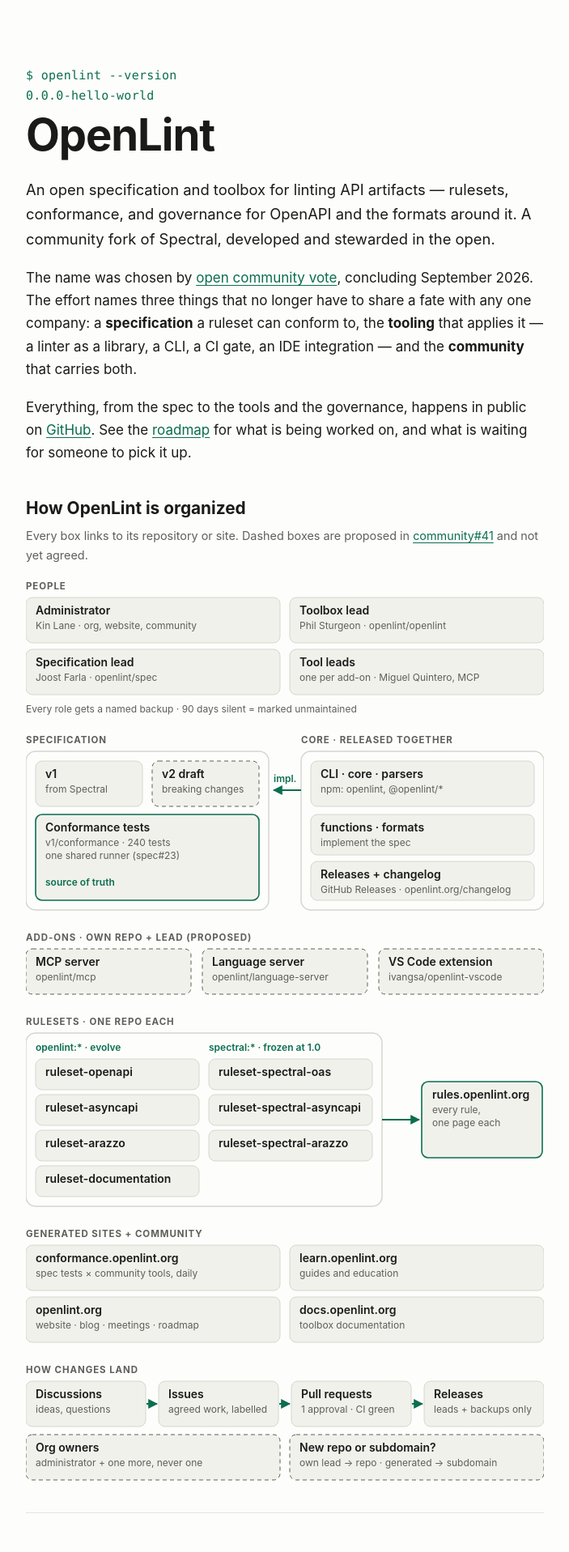
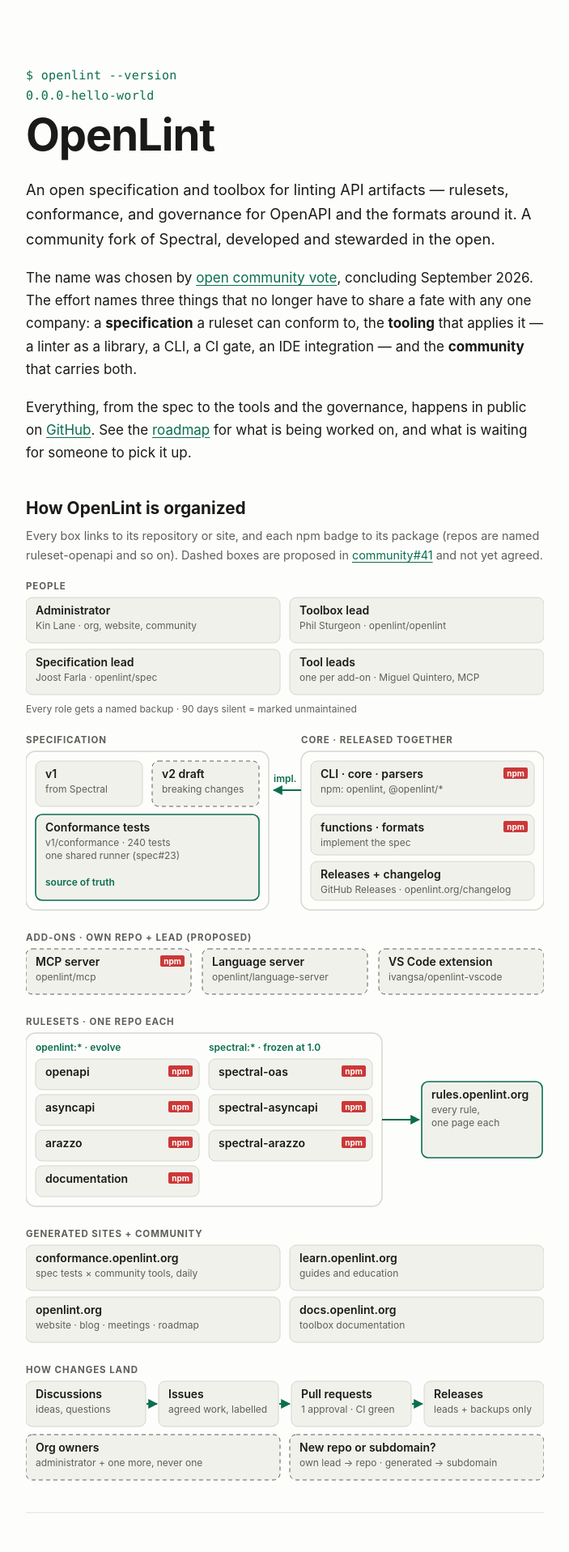
Before and after one commit to openlint/website, a Jekyll site: the page index.html, which Jekyll copies as it is, in a window 1280 px wide. Shown: the top 1917 px of the page at 81% size, without its empty margins (288-991 px from the left). Built offline with Jekyll 4.4.1, drawn with Linux system fonts in a browser that asks for light colours.

Commit message:
Diagram: npm badges linking each published package
Co-Authored-By: Claude Opus 5.5 <noreply@anthropic.com>

```diff
--- a/index.html
+++ b/index.html
@@ -82,6 +82,9 @@
   svg.org .b { fill: none; stroke: var(--line); stroke-width: 1.5; }
   svg.org .ln { stroke: var(--accent); stroke-width: 2; fill: none; }
   svg.org .ah { fill: var(--accent); }
+  svg.org .npm { fill: #cb3837; }
+  svg.org .nt { fill: #fff; font-size: 10px; font-weight: 700; }
+  svg.org a:hover .npm { fill: #a52b2a; }
   svg.org a:hover .c, svg.org a:focus .c { stroke: var(--accent); stroke-width: 2; }
   svg.org a:focus { outline: none; }
   footer { font-size: .85rem; color: var(--muted); }
@@ -101,7 +104,7 @@
 
   <figure class="organized">
     <h2>How OpenLint is organized</h2>
-    <figcaption>Every box links to its repository or site. Dashed boxes are proposed in <a href="https://github.com/openlint/community/issues/41">community#41</a> and not yet agreed.</figcaption>
+    <figcaption>Every box links to its repository or site, and each npm badge to its package (repos are named ruleset-openapi and so on). Dashed boxes are proposed in <a href="https://github.com/openlint/community/issues/41">community#41</a> and not yet agreed.</figcaption>
 <svg class="org" viewBox="0 0 640 1116" role="img" aria-labelledby="org-title">
 <title id="org-title">How OpenLint is organized: people, the specification, the core toolbox, add-ons, rulesets, sites, and how changes land. Each box links to its repository or site.</title>
 <defs><marker id="ar" viewBox="0 0 10 10" refX="9" refY="5" markerWidth="6" markerHeight="6" orient="auto"><path d="M0,0 L10,5 L0,10 z" class="ah"/></marker></defs>
@@ -119,25 +122,35 @@
 <a href="https://github.com/openlint/spec/tree/main/v1/conformance"><rect x="12" y="292" width="276" height="106" rx="8" class="c ok"/><text x="24" y="313" class="t">Conformance tests</text><text x="24" y="331" class="s">v1/conformance · 240 tests</text><text x="24" y="347" class="s">one shared runner (spec#23)</text></a>
 <text x="24" y="380" class="m">source of truth</text>
 <a href="https://github.com/openlint/openlint"><rect x="352" y="226" width="276" height="56" rx="8" class="c"/><text x="364" y="247" class="t">CLI · core · parsers</text><text x="364" y="265" class="s">npm: openlint, @openlint/*</text></a>
+<a href="https://www.npmjs.com/package/openlint"><title>openlint on npm</title><rect x="590" y="234" width="30" height="14" rx="2" class="npm"/><text x="605" y="244.5" class="nt" text-anchor="middle">npm</text></a>
 <a href="https://github.com/openlint/openlint/tree/main/packages"><rect x="352" y="292" width="276" height="50" rx="8" class="c"/><text x="364" y="313" class="t">functions · formats</text><text x="364" y="331" class="s">implement the spec</text></a>
+<a href="https://www.npmjs.com/package/@openlint/openlint-functions"><title>@openlint/openlint-functions on npm</title><rect x="590" y="300" width="30" height="14" rx="2" class="npm"/><text x="605" y="310.5" class="nt" text-anchor="middle">npm</text></a>
 <a href="/changelog/"><rect x="352" y="350" width="276" height="48" rx="8" class="c"/><text x="364" y="371" class="t">Releases + changelog</text><text x="364" y="389" class="s">GitHub Releases · openlint.org/changelog</text></a>
 <path d="M340,262 L306,262" class="ln" marker-end="url(#ar)"/><text x="306" y="252" class="m" font-size="10.5">impl.</text>
 <text x="0" y="448" class="h">ADD-ONS · OWN REPO + LEAD (PROPOSED)</text>
 <a href="https://github.com/openlint/mcp"><rect x="0" y="458" width="204" height="56" rx="8" class="c p"/><text x="12" y="479" class="t">MCP server</text><text x="12" y="497" class="s">openlint/mcp</text></a>
+<a href="https://www.npmjs.com/package/@openlint/openlint-mcp"><title>@openlint/openlint-mcp on npm</title><rect x="166" y="466" width="30" height="14" rx="2" class="npm"/><text x="181" y="476.5" class="nt" text-anchor="middle">npm</text></a>
 <a href="https://github.com/openlint/language-server"><rect x="218" y="458" width="204" height="56" rx="8" class="c p"/><text x="230" y="479" class="t">Language server</text><text x="230" y="497" class="s">openlint/language-server</text></a>
 <a href="https://github.com/ivangsa/openlint-vscode"><rect x="436" y="458" width="204" height="56" rx="8" class="c p"/><text x="448" y="479" class="t">VS Code extension</text><text x="448" y="497" class="s">ivangsa/openlint-vscode</text></a>
 <text x="0" y="552" class="h">RULESETS · ONE REPO EACH</text>
 <rect x="0" y="562" width="440" height="214" rx="12" class="b"/>
 <text x="12" y="584" class="m">openlint:* · evolve</text><text x="226" y="584" class="m">spectral:* · frozen at 1.0</text>
-<a href="https://github.com/openlint/ruleset-openapi"><rect x="12" y="594" width="202" height="38" rx="8" class="c"/><text x="24" y="615" class="t">ruleset-openapi</text></a>
-<a href="https://github.com/openlint/ruleset-asyncapi"><rect x="12" y="638" width="202" height="38" rx="8" class="c"/><text x="24" y="659" class="t">ruleset-asyncapi</text></a>
-<a href="https://github.com/openlint/ruleset-arazzo"><rect x="12" y="682" width="202" height="38" rx="8" class="c"/><text x="24" y="703" class="t">ruleset-arazzo</text></a>
-<a href="https://github.com/openlint/ruleset-documentation"><rect x="12" y="726" width="202" height="38" rx="8" class="c"/><text x="24" y="747" class="t">ruleset-documentation</text></a>
-<a href="https://github.com/openlint/ruleset-spectral-oas"><rect x="226" y="594" width="202" height="38" rx="8" class="c"/><text x="238" y="615" class="t">ruleset-spectral-oas</text></a>
-<a href="https://github.com/openlint/ruleset-spectral-asyncapi"><rect x="226" y="638" width="202" height="38" rx="8" class="c"/><text x="238" y="659" class="t">ruleset-spectral-asyncapi</text></a>
-<a href="https://github.com/openlint/ruleset-spectral-arazzo"><rect x="226" y="682" width="202" height="38" rx="8" class="c"/><text x="238" y="703" class="t">ruleset-spectral-arazzo</text></a>
+<a href="https://github.com/openlint/ruleset-openapi"><rect x="12" y="594" width="202" height="38" rx="8" class="c"/><text x="24" y="615" class="t">openapi</text></a>
+<a href="https://www.npmjs.com/package/@openlint/ruleset-openapi"><title>@openlint/ruleset-openapi on npm</title><rect x="176" y="602" width="30" height="14" rx="2" class="npm"/><text x="191" y="612.5" class="nt" text-anchor="middle">npm</text></a>
+<a href="https://github.com/openlint/ruleset-asyncapi"><rect x="12" y="638" width="202" height="38" rx="8" class="c"/><text x="24" y="659" class="t">asyncapi</text></a>
+<a href="https://www.npmjs.com/package/@openlint/ruleset-asyncapi"><title>@openlint/ruleset-asyncapi on npm</title><rect x="176" y="646" width="30" height="14" rx="2" class="npm"/><text x="191" y="656.5" class="nt" text-anchor="middle">npm</text></a>
+<a href="https://github.com/openlint/ruleset-arazzo"><rect x="12" y="682" width="202" height="38" rx="8" class="c"/><text x="24" y="703" class="t">arazzo</text></a>
+<a href="https://www.npmjs.com/package/@openlint/ruleset-arazzo"><title>@openlint/ruleset-arazzo on npm</title><rect x="176" y="690" width="30" height="14" rx="2" class="npm"/><text x="191" y="700.5" class="nt" text-anchor="middle">npm</text></a>
+<a href="https://github.com/openlint/ruleset-documentation"><rect x="12" y="726" width="202" height="38" rx="8" class="c"/><text x="24" y="747" class="t">documentation</text></a>
+<a href="https://www.npmjs.com/package/@openlint/ruleset-documentation"><title>@openlint/ruleset-documentation on npm</title><rect x="176" y="734" width="30" height="14" rx="2" class="npm"/><text x="191" y="744.5" class="nt" text-anchor="middle">npm</text></a>
+<a href="https://github.com/openlint/ruleset-spectral-oas"><rect x="226" y="594" width="202" height="38" rx="8" class="c"/><text x="238" y="615" class="t">spectral-oas</text></a>
+<a href="https://www.npmjs.com/package/@openlint/ruleset-spectral-oas"><title>@openlint/ruleset-spectral-oas on npm</title><rect x="390" y="602" width="30" height="14" rx="2" class="npm"/><text x="405" y="612.5" class="nt" text-anchor="middle">npm</text></a>
+<a href="https://github.com/openlint/ruleset-spectral-asyncapi"><rect x="226" y="638" width="202" height="38" rx="8" class="c"/><text x="238" y="659" class="t">spectral-asyncapi</text></a>
+<a href="https://www.npmjs.com/package/@openlint/ruleset-spectral-asyncapi"><title>@openlint/ruleset-spectral-asyncapi on npm</title><rect x="390" y="646" width="30" height="14" rx="2" class="npm"/><text x="405" y="656.5" class="nt" text-anchor="middle">npm</text></a>
+<a href="https://github.com/openlint/ruleset-spectral-arazzo"><rect x="226" y="682" width="202" height="38" rx="8" class="c"/><text x="238" y="703" class="t">spectral-arazzo</text></a>
+<a href="https://www.npmjs.com/package/@openlint/ruleset-spectral-arazzo"><title>@openlint/ruleset-spectral-arazzo on npm</title><rect x="390" y="690" width="30" height="14" rx="2" class="npm"/><text x="405" y="700.5" class="nt" text-anchor="middle">npm</text></a>
 <path d="M440,669 L486,669" class="ln" marker-end="url(#ar)"/>
-<a href="https://rules.openlint.org"><rect x="489" y="622" width="149" height="94" rx="8" class="c ok"/><text x="502" y="643" class="t">rules.openlint.org</text><text x="502" y="661" class="s">every rule,</text><text x="502" y="677" class="s">one page each</text></a>
+<a href="https://rules.openlint.org"><rect x="489" y="622" width="149" height="94" rx="8" class="c ok"/><text x="501" y="643" class="t">rules.openlint.org</text><text x="501" y="661" class="s">every rule,</text><text x="501" y="677" class="s">one page each</text></a>
 <text x="0" y="814" class="h">GENERATED SITES + COMMUNITY</text>
 <a href="https://conformance.openlint.org"><rect x="0" y="824" width="314" height="56" rx="8" class="c"/><text x="12" y="845" class="t">conformance.openlint.org</text><text x="12" y="863" class="s">spec tests × community tools, daily</text></a>
 <a href="https://learn.openlint.org"><rect x="326" y="824" width="314" height="56" rx="8" class="c"/><text x="338" y="845" class="t">learn.openlint.org</text><text x="338" y="863" class="s">guides and education</text></a>
```
